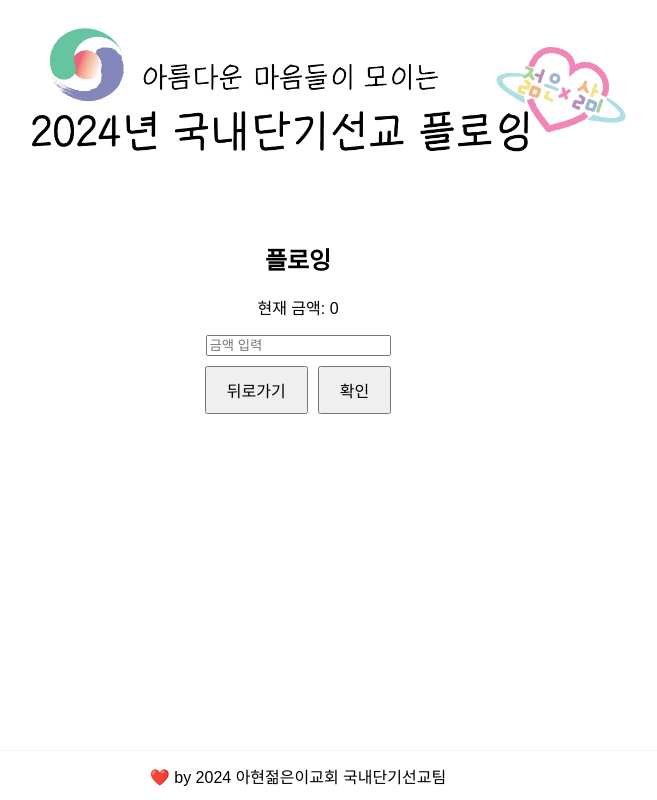
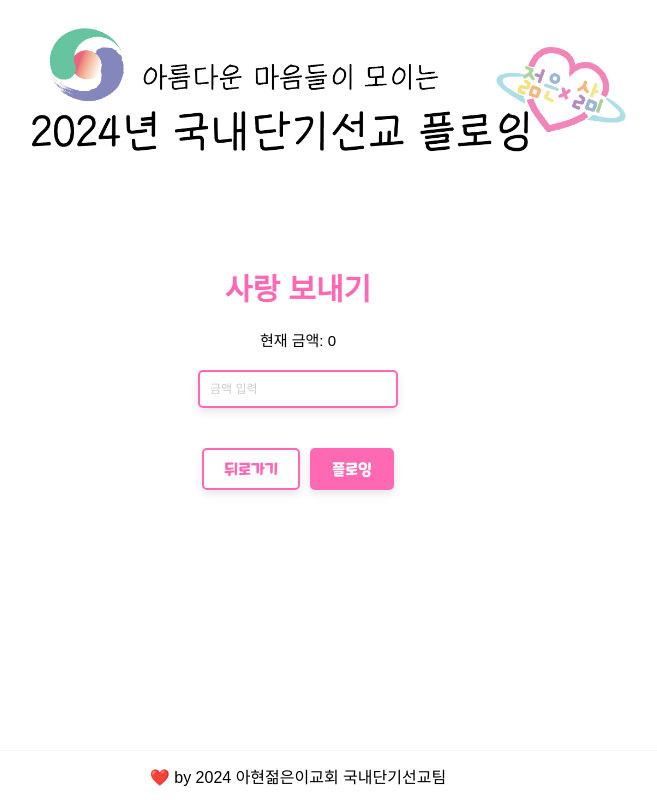
Before and after one commit to sm970309/CJ, a React (Create React App) app: page /#/support in a window 1280 px wide. Shown: the whole page, without its empty margins (342-999 px from the left). Built offline with nearby package versions, Linux system fonts and the light colour scheme; no server answers; the database is empty; a web font is replaced by a local one.

Commit message:
design: Support.js 수정

```diff
--- a/src/component/Detail.js
+++ b/src/component/Detail.js
@@ -1,65 +1,12 @@
 import React from "react";
 import { useLocation, useNavigate } from "react-router-dom";
+import styled, { keyframes } from "styled-components";
 
 const Detail = () => {
   const location = useLocation();
   const navigate = useNavigate();
   const queryParams = new URLSearchParams(location.search);
   const imageNumber = queryParams.get("image");
-
-  const getImageTitle = (imageNumber) => {
-    switch (parseInt(imageNumber)) {
-      case 1:
-        return "아이스브레이킹";
-      case 2:
-        return "찬양 율동";
-      case 3:
-        return "레크레이션";
-      case 4:
-        return "실내 부스활동";
-      case 5:
-        return "실외 부스활동";
-      case 6:
-        return "연극";
-      case 7:
-        return "3일차 예배";
-      case 8:
-        return "물놀이";
-      case 9:
-        return "간식 만들기";
-      case 10:
-        return "살미 수요 예배";
-      default:
-        return "알 수 없는 프로그램 번호입니다.";
-    }
-  };
-
-  const getImageContent = (imageNumber) => {
-    switch (parseInt(imageNumber)) {
-      case 1:
-        return '"하나님은 000을 사랑해" 큰 종이와 부채로 서로를 소개하고 알아가요.';
-      case 2:
-        return '"목소리로! 표정으로! 온몸으로!" 신나게 찬양해요.';
-      case 3:
-        return '"5살부터 13살까지! 우리는 한 팀!" 하나님 안에서 공동체를 세워가요.';
-      case 4:
-        return '"우리 서로 사랑해" 하나님이 주신 마음을 클레이 소프로 표현해요';
-      case 5:
-        return '"미움 다툼 시기 질투 버리고" 우비에 물감으로 우리의 죄를 적고, 물총으로 우리의 죄를 지워요';
-      case 6:
-        return '"하나님이 나를 엄청 사랑하신대" 선생님들이 직접 연기하고 춤추고 노래하는 연극을 관람해요.';
-      case 7:
-        return '"사랑으로의 초대" 삼삼오오 모여서 복음을 나눠요.';
-      case 8:
-        return '"와 여름이다!!" 더운 여름 계곡에서 신나게 물놀이를 해요.';
-      case 9:
-        return "완벽한 레시피는 없어! 뭘 넣어도 화채는 맛있지!";
-      case 10:
-        return '"아름다운 마음들이 모여서" 살미 순복음 교회의 수요예배를 함께 드려요.';
-      default:
-        return "알 수 없는 프로그램 번호입니다.";
-    }
-  };
 
   const handleSupportClick = () => {
     navigate(`/support?image=${imageNumber}`);
@@ -69,27 +16,55 @@ const Detail = () => {
   };
   return (
     <div style={{ textAlign: "center", padding: "20px" }}>
-      <h2>{getImageTitle(imageNumber)}</h2>
-      <p style={{ color: "gray" }}>{getImageContent(imageNumber)}</p>
-      <button
-        onClick={handleBackClick}
-        style={{
-          padding: "10px 20px",
-          fontSize: "16px",
-          cursor: "pointer",
-          marginRight: "10px",
-        }}
-      >
-        뒤로가기
-      </button>
-      <button
-        onClick={handleSupportClick}
-        style={{ padding: "10px 20px", fontSize: "16px", cursor: "pointer" }}
-      >
-        플로잉
-      </button>
+      <Image
+        src={`${process.env.PUBLIC_URL}/prodetail${imageNumber}.jpg`}
+        alt={`Programm ${imageNumber}`}
+        className="image-item"
+      />
+      <ButtonBoxContainer>
+        <StyledButton onClick={handleBackClick}>뒤로가기</StyledButton>
+        <StyledButton onClick={handleSupportClick}>플로잉</StyledButton>
+      </ButtonBoxContainer>
     </div>
   );
 };
 
+const Image = styled.img`
+  width: 100%;
+  max-width: 100%;
+  height: auto;
+  object-fit: cover;
+`;
+
+const ButtonBoxContainer = styled.div`
+  display: flex;
+  justify-content: center;
+  align-items: center;
+  padding-top: 20px;
+`;
+
+const StyledButton = styled.button`
+  font-family: "MaplestoryBold", "sans-serif";
+  font-size: 16px;
+  cursor: pointer;
+  padding: 10px 20px;
+  margin-right: 10px;
+  border: 2px solid hotpink;
+  background-color: white;
+  color: hotpink;
+  border-radius: 5px;
+  transition: all 0.3s ease;
+  box-shadow: 0 4px 8px rgba(0, 0, 0, 0.1);
+
+  &:last-child {
+    margin-right: 0;
+    background-color: hotpink;
+    color: white;
+  }
+
+  &:hover {
+    background-color: rgba(255, 255, 255, 0.8);
+  }
+`;
+
 export default Detail;
--- a/src/component/Support.js
+++ b/src/component/Support.js
@@ -4,6 +4,7 @@ import React, { useState, useEffect } from "react";
 import { useLocation, useNavigate } from "react-router-dom";
 import { db } from "../module/firebase";
 import { doc, getDoc } from "firebase/firestore";
+import styled, { keyframes } from "styled-components";
 
 const Support = () => {
   const location = useLocation();
@@ -55,41 +56,92 @@ const Support = () => {
     navigate(-1); // 이전 페이지로 이동
   };
   return (
-    <div style={{ textAlign: "center" }}>
-      <h2>{project} 플로잉</h2>
-
-      <p>현재 금액: {currentAmount.toLocaleString()}</p>
-      <input
-        type="text"
-        value={amount}
-        onChange={handleInputChange}
-        placeholder="금액 입력"
-      />
-      <div className="button-container" style={{ marginTop: "10px" }}>
-        <button
-          onClick={handleBackClick}
-          style={{
-            padding: "10px 20px",
-            fontSize: "16px",
-            cursor: "pointer",
-            marginRight: "10px",
-          }}
-        >
-          뒤로가기
-        </button>
-        <button
-          onClick={handleConfirmClick}
-          style={{
-            padding: "10px 20px",
-            fontSize: "16px",
-            cursor: "pointer",
-          }}
-        >
-          확인
-        </button>
-      </div>
-    </div>
+    <>
+      <Container>
+        <Title>{project} 사랑 보내기</Title>
+        <AmountText>현재 금액: {currentAmount.toLocaleString()}</AmountText>
+        <StyledInput
+          type="text"
+          value={amount}
+          onChange={handleInputChange}
+          placeholder="금액 입력"
+        />
+        <ButtonBoxContainer>
+          <StyledButton onClick={handleBackClick}>뒤로가기</StyledButton>
+          <StyledButton onClick={handleConfirmClick}>플로잉</StyledButton>
+        </ButtonBoxContainer>
+      </Container>
+    </>
   );
 };
 
+const Container = styled.div`
+  text-align: center;
+  padding: 20px;
+  font-family: "MaplestoryBold", "sans-serif";
+`;
+
+const Title = styled.h2`
+  font-size: 3rem;
+  color: hotpink;
+  margin-bottom: 20px;
+`;
+
+const AmountText = styled.p`
+  font-size: 1.5rem;
+  margin-bottom: 20px;
+`;
+
+const StyledInput = styled.input`
+  padding: 10px;
+  font-size: 1.2rem;
+  border: 2px solid hotpink;
+  border-radius: 5px;
+  margin-bottom: 20px;
+  width: calc(100% - 24px);
+  max-width: 200px;
+  box-shadow: 0 4px 8px rgba(0, 0, 0, 0.1);
+  transition: all 0.3s ease;
+
+  &:focus {
+    outline: none;
+    border-color: deeppink;
+  }
+
+  &::placeholder {
+    color: #ccc;
+  }
+`;
+
+const ButtonBoxContainer = styled.div`
+  display: flex;
+  justify-content: center;
+  align-items: center;
+  padding-top: 20px;
+`;
+
+const StyledButton = styled.button`
+  font-family: "MaplestoryBold", "sans-serif";
+  font-size: 16px;
+  cursor: pointer;
+  padding: 10px 20px;
+  margin-right: 10px;
+  border: 2px solid hotpink;
+  background-color: white;
+  color: hotpink;
+  border-radius: 5px;
+  transition: all 0.3s ease;
+  box-shadow: 0 4px 8px rgba(0, 0, 0, 0.1);
+
+  &:last-child {
+    margin-right: 0;
+    background-color: hotpink;
+    color: white;
+  }
+
+  &:hover {
+    background-color: rgba(255, 255, 255, 0.8);
+  }
+`;
+
 export default Support;
```
Also changed, not shown: public/prodetail9.jpg (added).
